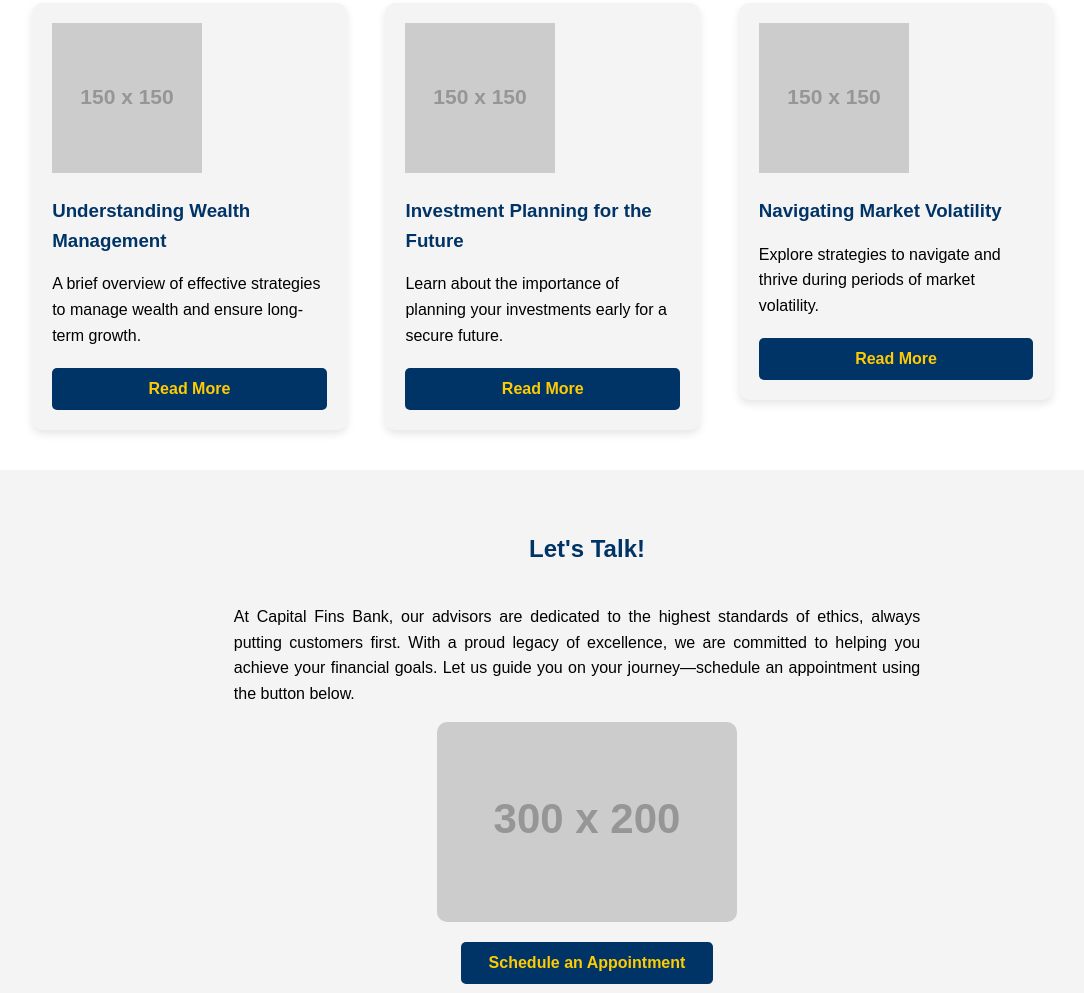
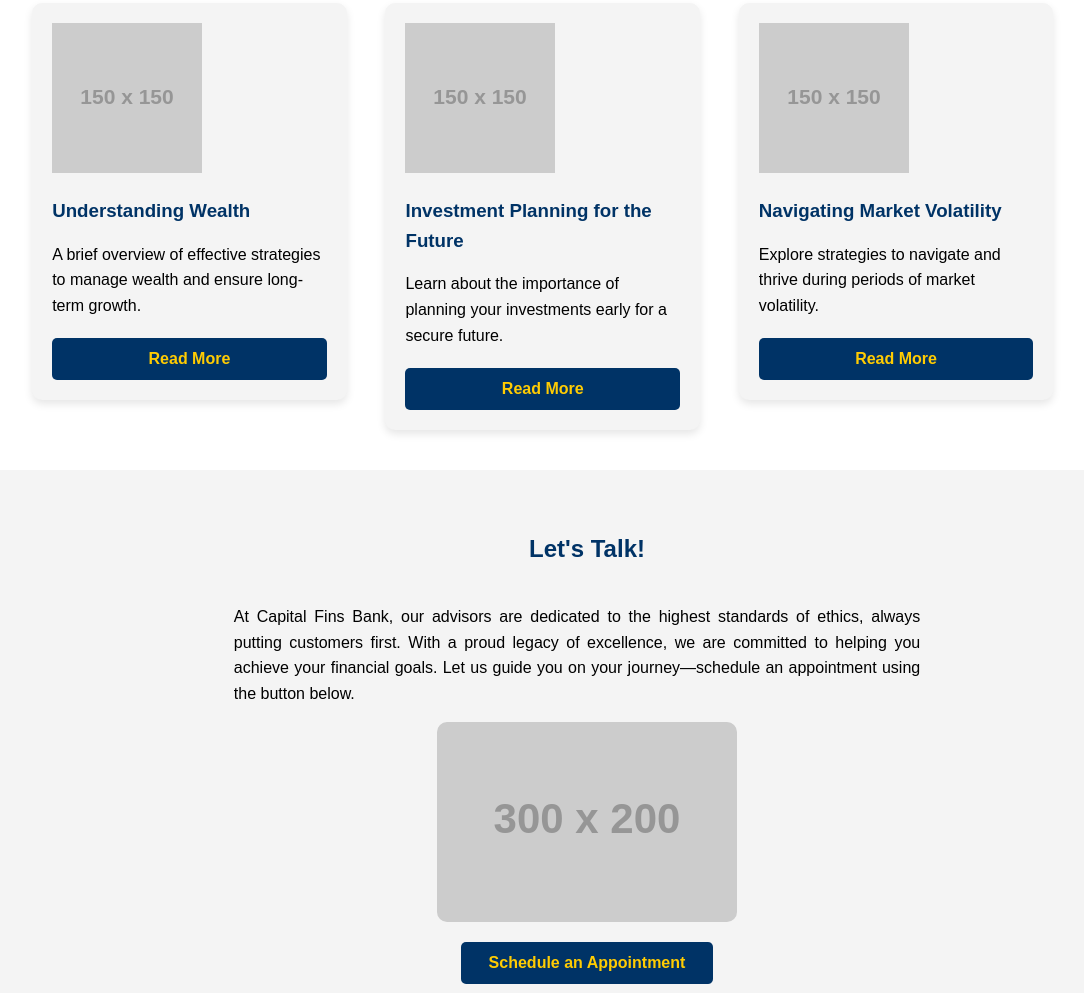
Before and after one commit to mbiswasyxt/v2, a plain HTML site: page wealth_advisor_v2.html in a window 1280 px wide. Shown: the part 1389-2382 px from the top of the page, without its empty margins (53-1137 px from the left). Drawn offline with Linux system fonts and the light colour scheme; placeholder pictures from the web are drawn by us.

Commit message:
h3 change on wealth manager article section

```diff
--- a/wealth_advisor_v2.html
+++ b/wealth_advisor_v2.html
@@ -72,7 +72,7 @@
         <h2>Articles and Insights by Ali Hussain</h2>
         <article>
             <img src="https://via.placeholder.com/150" alt="Article Image 1" aria-label="Article Image 1">
-            <h3>Understanding Wealth Management</h3>
+            <h3>Understanding Wealth</h3>
             <p>A brief overview of effective strategies to manage wealth and ensure long-term growth.</p>
             <a href="#" class="cta-button" aria-label="Read More on Wealth Management Strategies">Read More</a>
         </article>
```
